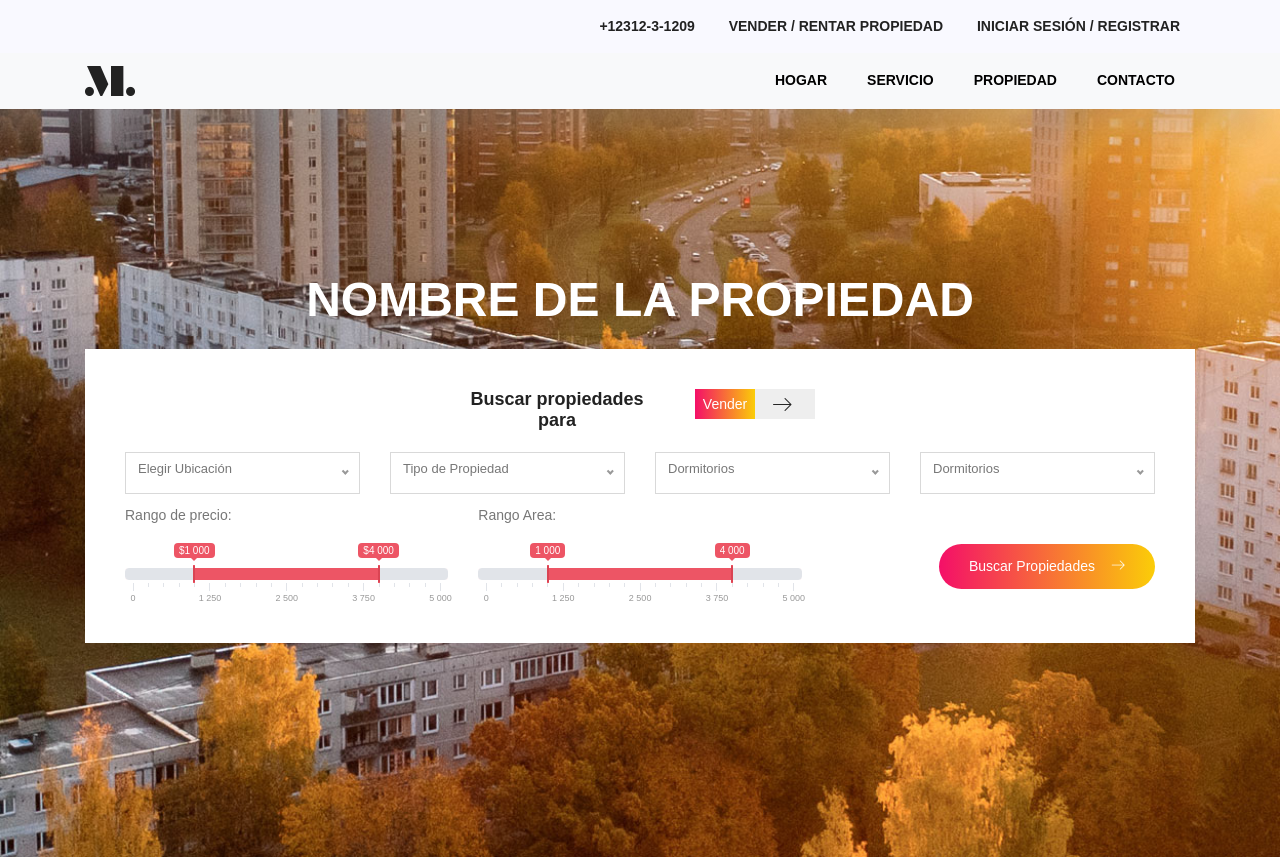
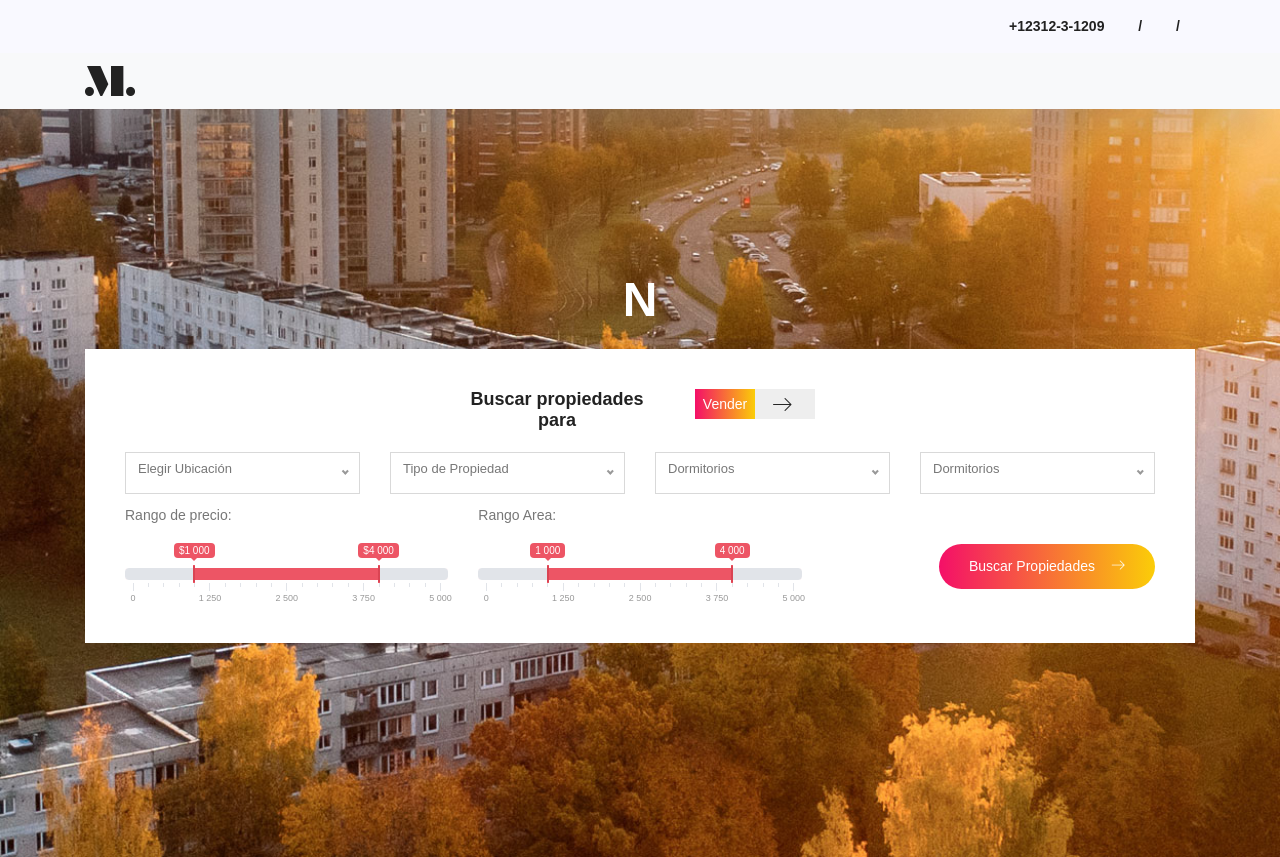
Before and after one commit to Pedro-martin/Inmobiliarias, a plain HTML site: page index.html in a window 1280 px wide. Shown: the top 857 px of the page. Drawn offline with nearby package versions, Linux system fonts and the light colour scheme; some packages are replaced by stand-ins of ours.

Commit message:
Update index.html

```diff
--- a/index.html
+++ b/index.html
@@ -37,8 +37,8 @@
 						<div class="d-flex justify-content-end align-items-center">
 							<ul class="list">
 								<li><a href="tel:+12312-3-1209">+12312-3-1209</a></li>
-								<li><a href="#">Vender / Rentar Propiedad</a></li>
-								<li><a href="#">Iniciar Sesión / registrar</a></li>
+								<li><a href="#"> / </a></li>
+								<li><a href="#"> / </a></li>
 							</ul>
 						</div>
 					</div>
@@ -55,10 +55,10 @@
 
 						  <div class="collapse navbar-collapse justify-content-end align-items-center" id="navbarSupportedContent">
 						    <ul class="navbar-nav">
-								<li><a href="#Hogar">Hogar</a></li>
-								<li><a href="#servicio">Servicio</a></li>
-								<li><a href="#Propiedad">Propiedad</a></li>
-								<li><a href="#Contacto">Contacto</a></li>
+								<li><a href="#"> </a></li>
+								<li><a href="#"> </a></li>
+								<li><a href="#"> </a></li>
+								<li><a href="#"> </a></li>
 
 						    </ul>
 						  </div>
@@ -76,7 +76,7 @@
 					<div class="row fullscreen align-items-center justify-content-center" style="height: 915px;">
 						<div class="banner-content col-lg-12 col-md-12">
 							<h1 class="text-uppercase">
-								nombre de la propiedad
+								n
 							</h1>
 							<div class="search-field">
 								<form class="search-form" action="#">
```
